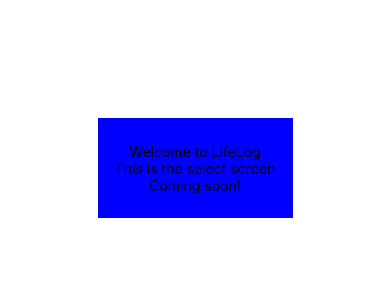
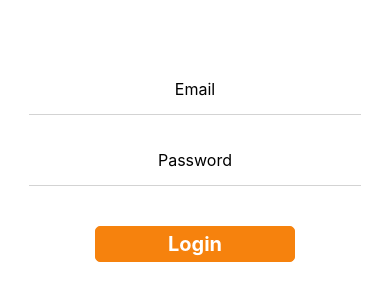
Before and after one commit to dylanzlee/lifelog-app, a React Native app: screen / in a window 390 px wide. Shown: the part 254-554 px from the top of the page. Built offline with nearby package versions, Linux system fonts and the light colour scheme.

Commit message:
initial commit

```diff
--- a/App.js
+++ b/App.js
@@ -1,11 +1,11 @@
 import React from 'react';
 import { StyleSheet, Text, View } from 'react-native';
-import SelectScreen from "./src/screens/main/SelectScreen";
+import LoginScreen from "./src/screens/LoginScreen";
 
 const App = () => {
   return (
     <>
-      <SelectScreen />
+      <LoginScreen />
     </>
   );
 }
--- a/babel.config.js
+++ b/babel.config.js
@@ -1,6 +1,7 @@
 module.exports = function(api) {
   api.cache(true);
   return {
-    presets: ['babel-preset-expo', 'module:react-native-dotenv'],
+    presets: ['babel-preset-expo'],
+    plugins: ['module:react-native-dotenv']
   };
 };
--- /dev/null
+++ b/src/screens/LoginScreen.js
@@ -0,0 +1,67 @@
+import React, { useState } from 'react'
+import { View, Text, TextInput, StyleSheet, TouchableOpacity, Button } from 'react-native'
+
+const LoginScreen = () => {
+  const [email, setEmail] = useState('');
+  const [password, setPassword] = useState('');
+
+  return (
+    <View style={styles.container}>
+      <TextInput
+        style={styles.inputBox}
+        value={email}
+        onChangeText={input => setEmail(input)}
+        placeholder='Email'
+        autoCapitalize='none' />
+      <TextInput
+        style={styles.inputBox}
+        value={password}
+        onChangeText={input => setPassword(input)}
+        placeholder='Password'
+        autoCapitalize='none'
+        secureTextEntry={true} />
+      <TouchableOpacity style={styles.button}>
+        <Text style={styles.buttonText}>Login</Text>
+      </TouchableOpacity>
+    </View>
+  );
+}
+
+const styles = StyleSheet.create({
+  container: {
+    flex: 1,
+    backgroundColor: '#fff',
+    alignItems: 'center',
+    justifyContent: 'center'
+  },
+  inputBox: {
+      width: '85%',
+      margin: 10,
+      padding: 15,
+      fontSize: 16,
+      borderColor: '#d3d3d3',
+      borderBottomWidth: 1,
+      textAlign: 'center'
+  },
+  button: {
+      marginTop: 30,
+      marginBottom: 20,
+      paddingVertical: 5,
+      alignItems: 'center',
+      backgroundColor: '#F6820D',
+      borderColor: '#F6820D',
+      borderWidth: 1,
+      borderRadius: 5,
+      width: 200
+  },
+  buttonText: {
+      fontSize: 20,
+      fontWeight: 'bold',
+      color: '#fff'
+  },
+  buttonSignup: {
+      fontSize: 12
+  }
+});
+
+export default LoginScreen;
```
Also changed, not shown: src/screens/WelcomeScreen.js (added, +15 -0 lines), src/screens/SelectScreen.js (renamed from src/screens/main/SelectScreen.js), src/screens/login/LoginScreen.js (deleted).
